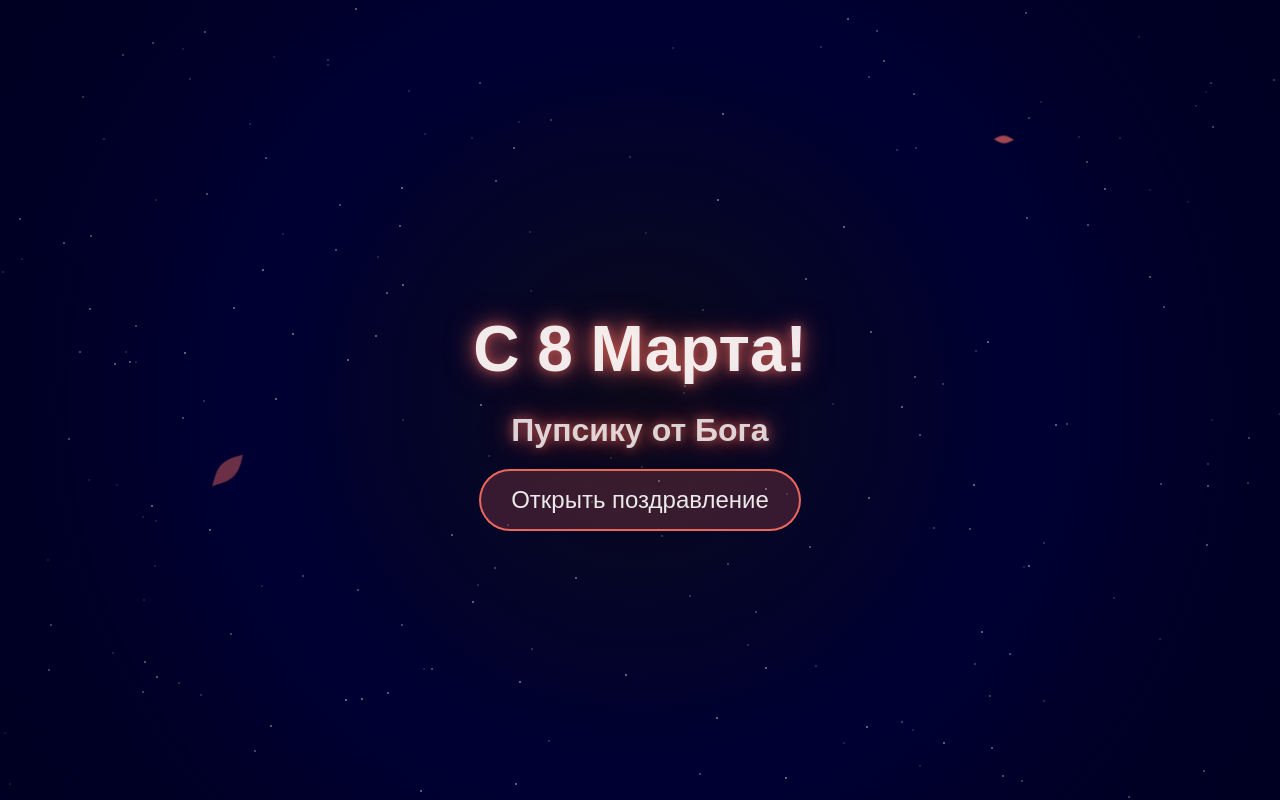
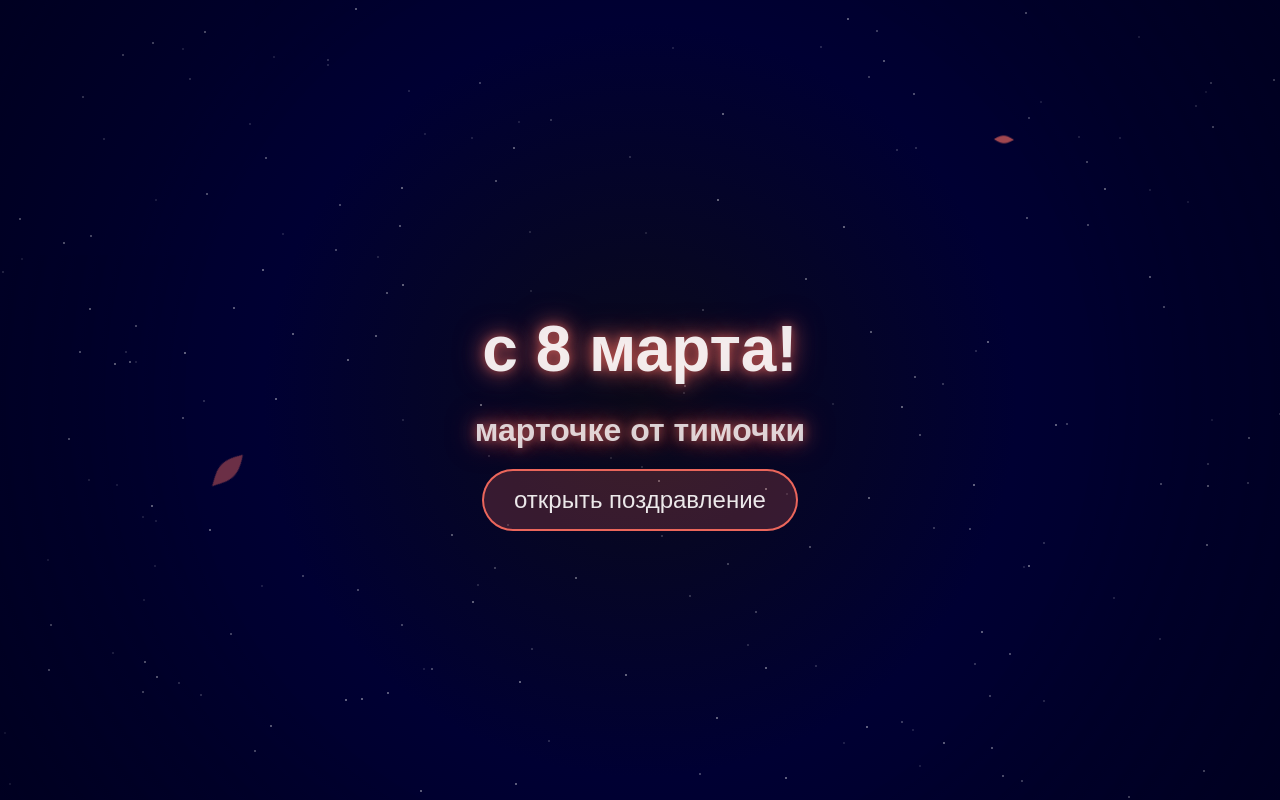
Before and after one commit to kqz9191/8marta, a plain HTML site: page index.html in a window 1280 px wide. Drawn offline with Linux system fonts and the light colour scheme; animation ran at ten frames a second.

Commit message:
Update index.html

```diff
--- a/index.html
+++ b/index.html
@@ -3,7 +3,7 @@
 <head>
   <meta charset="UTF-8">
   <meta name="viewport" content="width=device-width, initial-scale=1.0">
-  <title>С 8 Марта!</title>
+  <title>марте с 8 марта</title>
   <link rel="stylesheet" href="style.css">
 </head>
 <body>
@@ -12,9 +12,9 @@
 
 <!-- Вступительный экран -->
 <div class="intro-screen">
-  <h1>С 8 Марта!</h1>
-  <h2>Пупсику от Бога</h2>
-  <button id="openBtn"><span>Открыть поздравление</span></button>
+  <h1>с 8 марта!</h1>
+  <h2>марточке от тимочки</h2>
+  <button id="openBtn"><span>открыть поздравление</span></button>
 </div>
 
 <!-- Экран с поздравлением и розой -->
```
